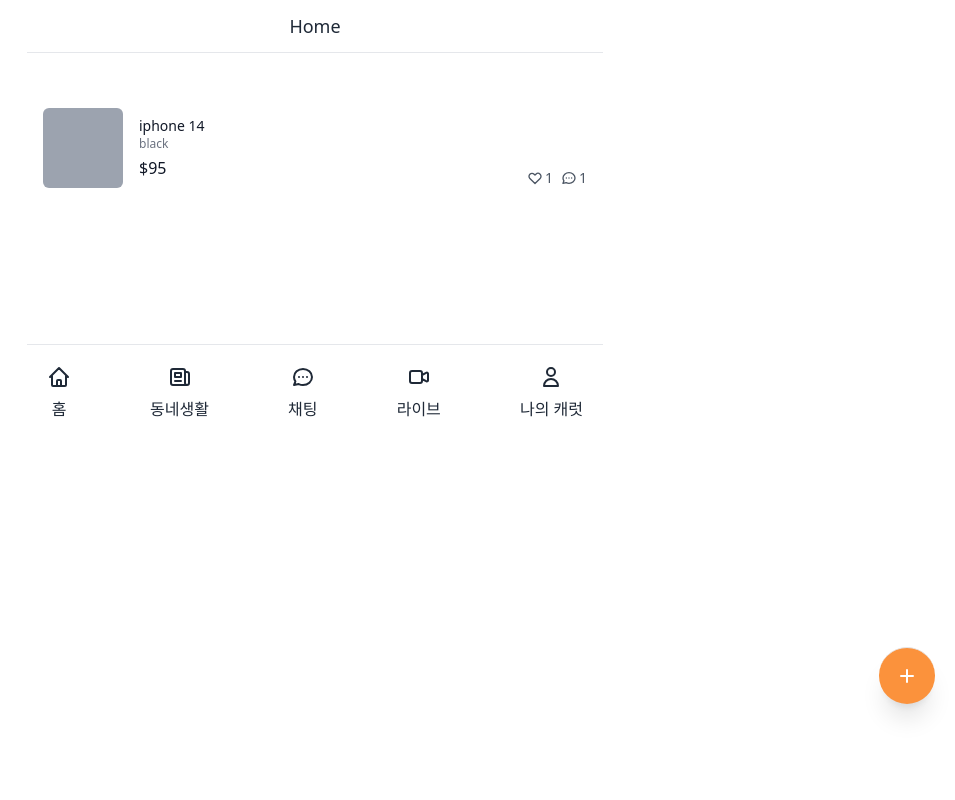
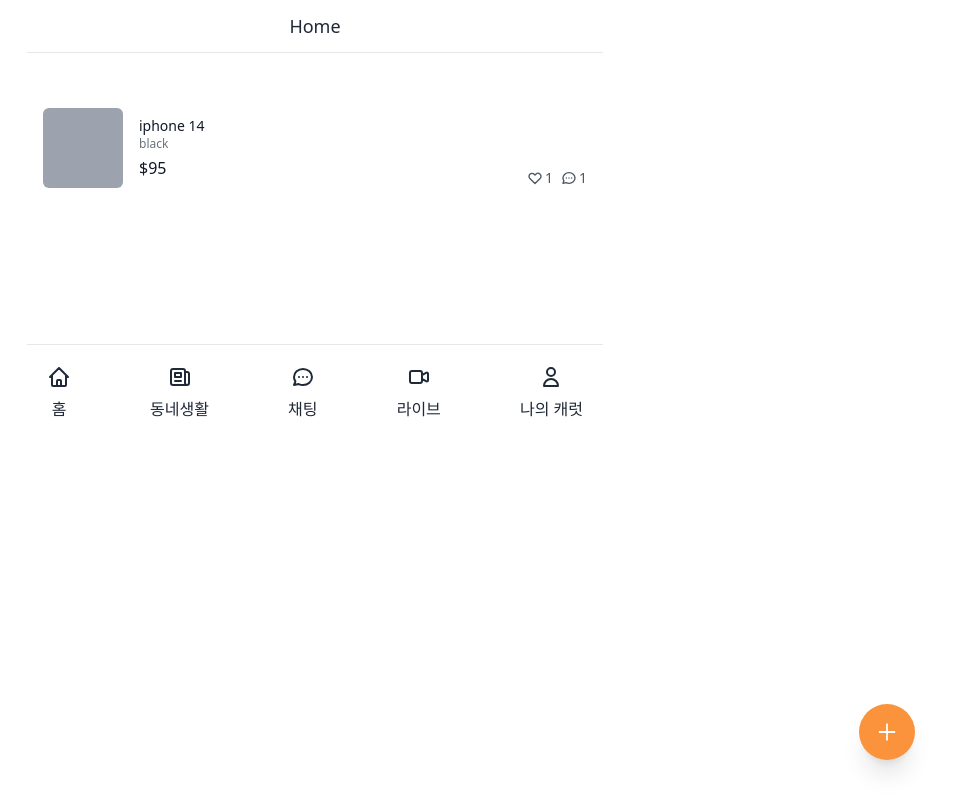
Before and after one commit to Jiyun-Parkk/carrot-market, a Next.js app: page / in a window 1280 px wide. Shown: the whole page, without its empty margins (325-1280 px from the left). Built offline with nearby package versions, Linux system fonts and the light colour scheme.

Commit message:
Style: floating button 컴포넌트 분리 Style: floating button 컴포넌트 적용

```diff
--- /dev/null
+++ b/components/Button/FloatButton/index.tsx
@@ -0,0 +1,17 @@
+import React from 'react';
+
+interface FloatButtonProps {
+  children: React.ReactNode;
+  onClick: () => void;
+}
+
+export const FloatButton = ({ children, onClick }: FloatButtonProps) => {
+  return (
+    <button
+      onClick={onClick}
+      className='fixed bottom-10 right-10 cursor-pointer rounded-full bg-orange-400 p-4 text-[24px] text-white shadow-xl transition-colors hover:bg-orange-500'
+    >
+      {children}
+    </button>
+  );
+};
--- /dev/null
+++ b/components/Button/index.ts
@@ -0,0 +1 @@
+export * from './FloatButton';
--- a/components/index.tsx
+++ b/components/index.ts
@@ -1,2 +1,3 @@
 export * from './Layout';
 export * from './Item';
+export * from './Button';
--- a/package.json
+++ b/package.json
@@ -18,6 +18,7 @@
     "next": "13.0.6",
     "react": "18.2.0",
     "react-dom": "18.2.0",
+    "react-icons": "^4.7.1",
     "typescript": "4.9.4"
   },
   "devDependencies": {
--- a/pages/community/index.tsx
+++ b/pages/community/index.tsx
@@ -1,4 +1,5 @@
-import { Layout } from 'components';
+import { FloatButton, Layout } from 'components';
+import { BiPencil } from 'react-icons/bi';
 import type { NextPage } from 'next';
 
 const Community: NextPage = () => {
@@ -56,22 +57,9 @@ const Community: NextPage = () => {
             </div>
           </div>
         ))}
-        <button className='fixed bottom-10 right-5 cursor-pointer  rounded-full bg-orange-400 p-4 text-white shadow-xl transition-colors hover:bg-orange-500'>
-          <svg
-            className='h-6 w-6'
-            fill='none'
-            stroke='currentColor'
-            viewBox='0 0 24 24'
-            xmlns='http://www.w3.org/2000/svg'
-          >
-            <path
-              strokeLinecap='round'
-              strokeLinejoin='round'
-              strokeWidth='2'
-              d='M15.232 5.232l3.536 3.536m-2.036-5.036a2.5 2.5 0 113.536 3.536L6.5 21.036H3v-3.572L16.732 3.732z'
-            ></path>
-          </svg>
-        </button>
+        <FloatButton onClick={() => {}}>
+          <BiPencil />
+        </FloatButton>
       </div>
     </Layout>
   );
--- a/pages/index.tsx
+++ b/pages/index.tsx
@@ -1,6 +1,6 @@
-import { Item, Layout } from 'components';
+import { FloatButton, Item, Layout } from 'components';
+import { AiOutlinePlus } from 'react-icons/ai';
 import type { NextPage } from 'next';
-
 const Home: NextPage = () => {
   return (
     <Layout title='Home' hasTabBar>
@@ -12,24 +12,10 @@ const Home: NextPage = () => {
           likedCount={1}
           chatCount={1}
         />
-        <button className='fixed bottom-24 right-5 cursor-pointer  rounded-full bg-orange-400 p-4 text-white shadow-xl transition-colors hover:bg-orange-500'>
-          <svg
-            className='h-6 w-6'
-            xmlns='http://www.w3.org/2000/svg'
-            fill='none'
-            viewBox='0 0 24 24'
-            stroke='currentColor'
-            aria-hidden='true'
-          >
-            <path
-              strokeLinecap='round'
-              strokeLinejoin='round'
-              strokeWidth='2'
-              d='M12 6v6m0 0v6m0-6h6m-6 0H6'
-            />
-          </svg>
-        </button>
       </div>
+      <FloatButton onClick={() => {}}>
+        <AiOutlinePlus />
+      </FloatButton>
     </Layout>
   );
 };
--- a/pages/live/index.tsx
+++ b/pages/live/index.tsx
@@ -1,5 +1,6 @@
-import { Layout } from 'components';
+import { FloatButton, Layout } from 'components';
 import { NextPage } from 'next';
+import { BsCameraVideo } from 'react-icons/bs';
 import React from 'react';
 
 const Streams: NextPage = () => {
@@ -14,21 +15,9 @@ const Streams: NextPage = () => {
             </h3>
           </div>
         ))}
-        <button className='fixed bottom-24 right-5 cursor-pointer rounded-full border-transparent bg-orange-400 p-4 text-white shadow-xl transition-colors hover:bg-orange-500'>
-          <svg
-            className='h-6 w-6'
-            fill='none'
-            stroke='currentColor'
-            strokeWidth='1.5'
-            viewBox='0 0 24 24'
-            xmlns='http://www.w3.org/2000/svg'
-          >
-            <path
-              strokeLinecap='round'
-              d='M15.75 10.5l4.72-4.72a.75.75 0 011.28.53v11.38a.75.75 0 01-1.28.53l-4.72-4.72M4.5 18.75h9a2.25 2.25 0 002.25-2.25v-9a2.25 2.25 0 00-2.25-2.25h-9A2.25 2.25 0 002.25 7.5v9a2.25 2.25 0 002.25 2.25z'
-            ></path>
-          </svg>
-        </button>
+        <FloatButton onClick={() => {}}>
+          <BsCameraVideo />
+        </FloatButton>
       </div>
     </Layout>
   );
```
Also changed, not shown: 1 other file (tests, documents, lock files or other folders).
